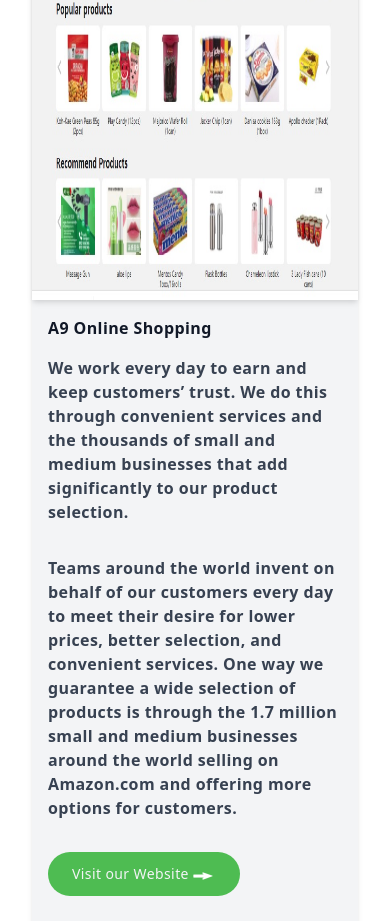
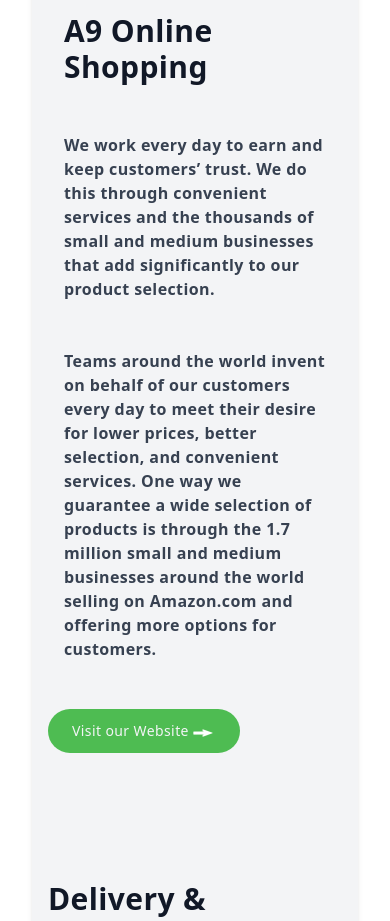
Before and after one commit to A9Kh/A9-Company-Profile, a React (Create React App) app: page /whatwedo in a window 390 px wide. Shown: the part 1048-1969 px from the top of the page. Built offline with nearby package versions, Linux system fonts and the light colour scheme.

Commit message:
fix responsive

```diff
--- a/src/components/whatwedo/whatwedoPage.js
+++ b/src/components/whatwedo/whatwedoPage.js
@@ -11,10 +11,10 @@
     //introduction
     <div className="container mx-auto ">
       <div className="text-gray-700 font-sans subpixel-antialiased tracking-wide lg:m-auto m-8">
-        <h1 className="lg:mt-16 sm:mt-12 lg:ml-16 sm:mx-4 lg:text-3xl text-2xl font-bold text-gray-900">
+        <h1 className="m-8 lg:mt-16 sm:mt-12 lg:ml-20 sm:mx-4 text-3xl font-bold text-gray-900">
           What We Do
         </h1>
-        <p className="lg:my-20 sm:my-16 my-8 lg:mx-16 sm:mx-4 lg:text-2xl sm:text-lg font-semibold text-justify">
+        <p className="mx-8 lg:my-16 sm:my-12 my-8 lg:mx-20 sm:mx-4 text-lg font-semibold text-left">
           Although our business has evolved over the years, one constant is
           customers’ desire for lower prices, better selection, and convenient
           services. Today, Amazon shoppers can find what they’re looking for
@@ -23,39 +23,32 @@
           finding new ways to delight our customers.
         </p>
       </div>
-      <div className="lg:mx-16 sm:mx-4 m-8">
-        <div className="flex flex-wrap lg:flex-col sm:flex-row jutify-center w-full text-gray-700 bg-gray-100 rounded-lg shadow-md tracking-wide subpixel-antialiased lg:mb-32 mb-12">
+      <div className="m-8 lg:mx-16 sm:mx-4 ">
+        <div className="flex flex-wrap flex-row lg:flex-col sm:flex-row jutify-center w-full text-gray-700 bg-gray-100 rounded-lg shadow-md tracking-wide lg:mb-32 mb-12">
           {/* first */}
-          <div className="flex flex-wrap lg:flex-row flex-col h-auto max-w-full">
-            <div class="flex-none lg:h-screen h-auto lg:w-6/12 sm:w-full lg:px-12 sm:px-8 lg:pt-16 sm:pt-12">
-              <img class="h-screen w-full shadow-md" src={photos} />
+          <div className="flex flex-wrap flex-row lg:flex-row sm:flex-col h-1/2 w-full p-4">
+            <div class="flex-1 lg:h-screen h-full w-auto lg:w-1/2 sm:w-full lg:px-12 sm:px-8 lg:pt-16 sm:pt-12 lg:py-auto py-4">
+              <img class="h-auto w-full shadow-md" src={photos} />
             </div>
-            <div className="flex-none lg:flex-1 h-auto lg:w-6/12 sm:w-full tracking-wide lg:p-16 sm:p-12 mt-4">
-              <div className="flex flex-wrap justify-between">
-                <div className="lg:h-auto">
-                  <h1 className="lg:my-8 sm:my-4 ml-4 lg:text-3xl sm:text-2xl font-bold text-gray-900">
+            <div className="lg:flex-1 h-auto w-auto  lg:w-1/2 sm:w-full tracking-wide text-left lg:p-16 sm:p-12 mt-4">
+              <h1 className="lg:my-8 sm:my-4 ml-4 text-3xl font-bold text-gray-900">
                 A9 Online Shopping
               </h1>
-                </div>
-                <div className="lg:h-auto lg:my-4">
-                  <p className="my-4 lg:text-2xl sm:text-lg font-semibold lg:text-left sm:text-justify lg:mx-auto mx-4">
-                    We work every day to earn and keep customers’ trust. We do
-                    this through convenient services and the thousands of small
-                    and medium businesses that add significantly to our product
+              <p className="my-12 lg:text-lg sm:text-lg font-semibold lg:text-left sm:text-justify lg:mx-auto mx-4">
+                We work every day to earn and keep customers’ trust. We do this
+                through convenient services and the thousands of small and
+                medium businesses that add significantly to our product
                 selection.
               </p>
-                </div>
-                <div className="lg:h-auto lg:my-4 ">
-                  <p className="my-4 lg:text-2xl sm:text-lg font-semibold lg:text-left sm:text-justify lg:mx-auto mx-4">
-                    Teams around the world invent on behalf of our customers
-                    every day to meet their desire for lower prices, better
-                    selection, and convenient services. One way we guarantee a
-                    wide selection of products is through the 1.7 million small
-                    and medium businesses around the world selling on Amazon.com
-                    and offering more options for customers.
+              <p className="my-12 lg:my-16 lg:text-lg sm:text-lg font-semibold lg:text-left sm:text-justify lg:mx-auto mx-4">
+                Teams around the world invent on behalf of our customers every
+                day to meet their desire for lower prices, better selection, and
+                convenient services. One way we guarantee a wide selection of
+                products is through the 1.7 million small and medium businesses
+                around the world selling on Amazon.com and offering more options
+                for customers.
               </p>
-                </div>
-                <div className="flex flex-wrap lg:w-60 w-48 bg-primary-200 hover:opacity-70 rounded-full py-3 px-6 lg:mt-8 lg:text-lg text-sm lg:m-0 m-4">
+              <div className="flex flex-wrap lg:w-60 w-48 bg-primary-200 hover:opacity-70 rounded-full py-3 px-6 lg:mt-8 lg:text-lg text-sm lg:m-0 my-12">
                 <a className="text-gray-100" href="#">
                   Visit our Website{" "}
                 </a>
@@ -63,26 +56,25 @@
               </div>
             </div>
           </div>
-          </div>
           {/* second */}
-          <div className="flex flex-wrap lg:flex-row flex-col h-1/3 w-full">
-            <div className="h-full lg:w-6/12 w-full lg:py-8 py-4 lg:pl-12 lg:pr-4 px-4">
-              <div className="lg:my-8 my-4 lg:text-3xl sm:text-2xl font-bold text-gray-900">
+          <div className="flex flex-wrap flex-row lg:flex-row sm:flex-col h-1/3 w-full my-8 lg:my-12 sm:my-8">
+            <div className="h-full lg:w-1/2 w-full lg:py-8 py-4 lg:pl-12 lg:pr-4 px-4">
+              <div className="my-4 lg:my-8 text-3xl font-bold text-gray-900">
                 <h1>Delivery & Logistics</h1>
-                <p className="lg:my-8 my-4 lg:text-2xl sm:text-lg font-semibold lg:text-left text-justify">
+                <p className="my-4 lg:my-8 text-lg font-semibold text-left">
                   We use high-quality express delivery companies to deliver your
                   product, safety guaranteed, deliver to you efficiently, and we
                   don’t support selecting your own express delivery company.
                 </p>
-              </div>
-              <div className="lg:my-8 my-4 lg:text-2xl sm:text-2xl font-bold text-gray-900 lg:mx-28">
+                <div className="my-4 lg:my-8 lg:mx-28 mx-4 text-xl font-bold text-gray-900 text-left">
                   <h1>- Delivery Time</h1>
                   <h1>- Delivery area</h1>
                   <h1>- Standard delivery fee</h1>
                   <h1>- Product’s receipt</h1>
                 </div>
               </div>
-            <div className="flex-none lg:h-full lg:w-6/12 w-full lg:py-8 py-4 lg:pr-12 px-4">
+            </div>
+            <div className="flex-none lg:h-full lg:w-1/2 w-full lg:py-8 py-4 lg:pr-12 px-4">
               <img
                 className="h-full w-full rounded-md shadow-md"
                 src={photos1}
@@ -90,12 +82,12 @@
             </div>
           </div>
           {/* last */}
-          <div className="flex flex-wrap lg:flex-row flex-col-reverse h-1/3 w-full">
+          <div className="flex flex-wrap flex-row lg:flex-row sm:flex-col-reverse h-1/3 w-full my-8 lg:my-12 sm:my-8">
             <div className="flex-1 h-full lg:w-1/2 w-full lg:py-8 py-4 lg:pl-12 lg:pr-1 px-4">
               <img className="h-full w-auto" src={photos2} />
             </div>
-            <div className="h-full lg:w-1/3 w-auto lg:pb-20 py-4 lg:pr-12 mx-4">
-              <ul className="my-4 lg:text-2xl sm:text-lg font-semibold lg:text-left sm:text-justify sm:items-center">
+            <div className="h-full lg:w-1/3 w-full pb-20 py-4 lg:pr-12 mx-4">
+              <ul className="my-4 text-lg font-semibold text-left">
                 <li>
                   - A9 sold products will be delivered directly from the
                   warehouse closest to you, on normal condition after your
```
Lines whose indentation alone changed are shown as unchanged.
